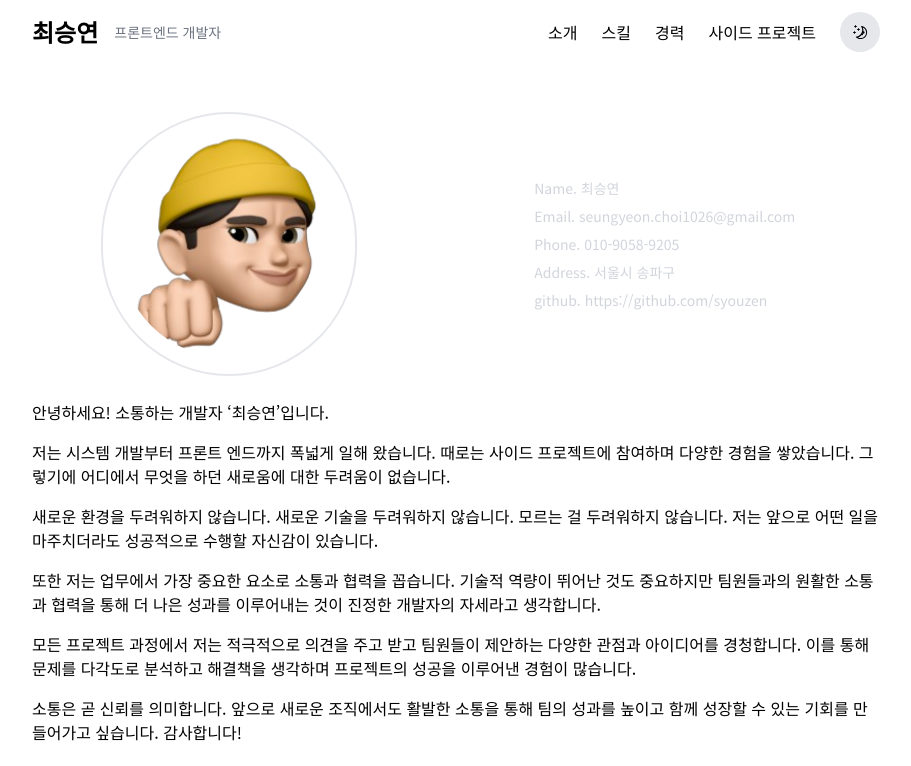
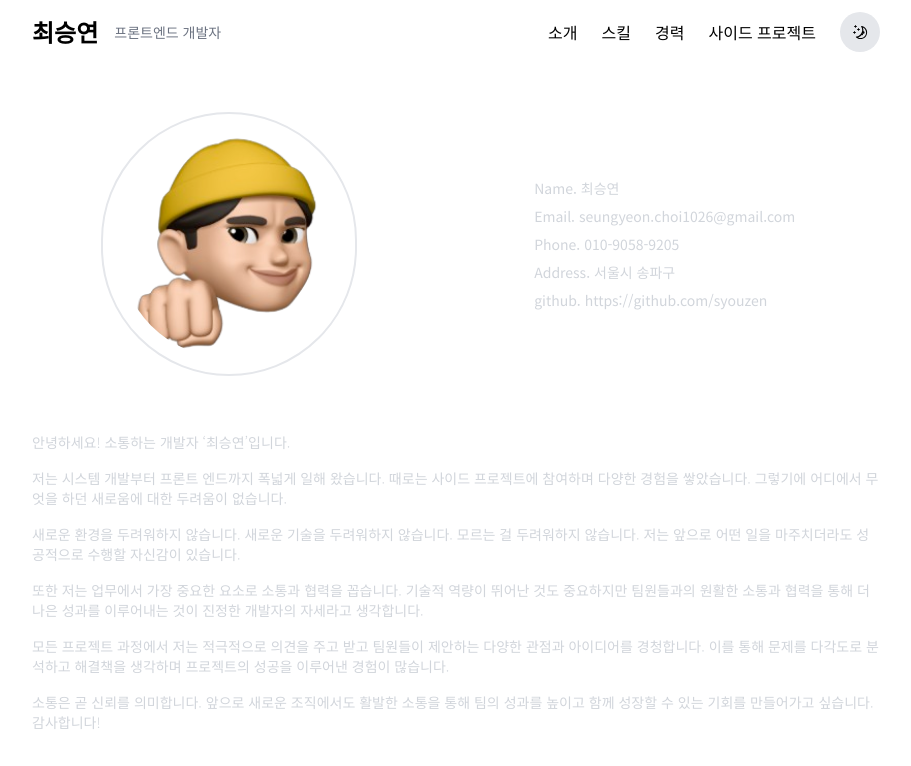
Before and after one commit to syouzen/my-portfolio, a Next.js app: page / in a window 1280 px wide. Shown: the top 766 px of the page, without its empty margins (184-1095 px from the left). Built offline with nearby package versions, Linux system fonts and the light colour scheme.

Commit message:
🌱 introduction

```diff
--- a/src/app/_components/introduction.tsx
+++ b/src/app/_components/introduction.tsx
@@ -17,7 +17,7 @@ const Introduction = () => {
         </div>
       </div>
 
-      <div className="flex flex-col gap-y-4">
+      <div className="mt-8 flex flex-col gap-y-4 text-sm font-light text-gray-300">
         <p>안녕하세요! 소통하는 개발자 ‘최승연’입니다.</p>
         <p>
           저는 시스템 개발부터 프론트 엔드까지 폭넓게 일해 왔습니다. 때로는 사이드 프로젝트에 참여하며 다양한 경험을 쌓았습니다. 그렇기에 어디에서 무엇을 하던
```
